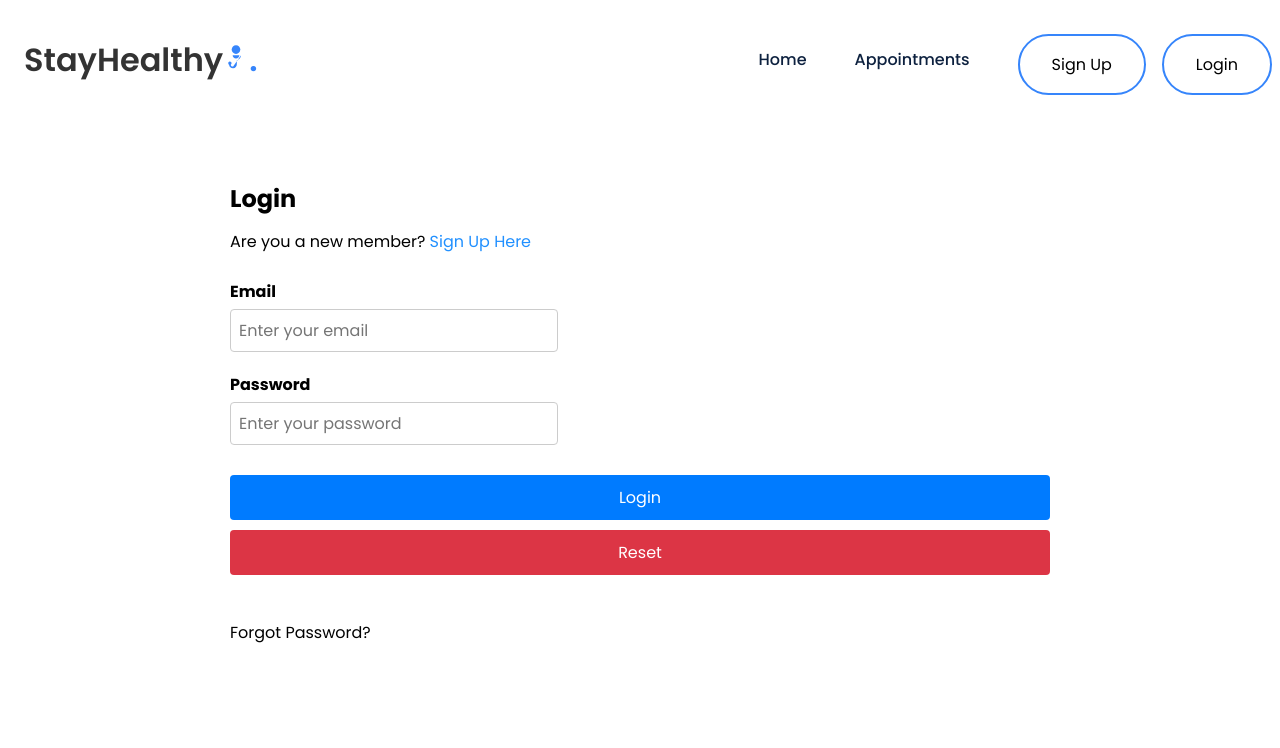
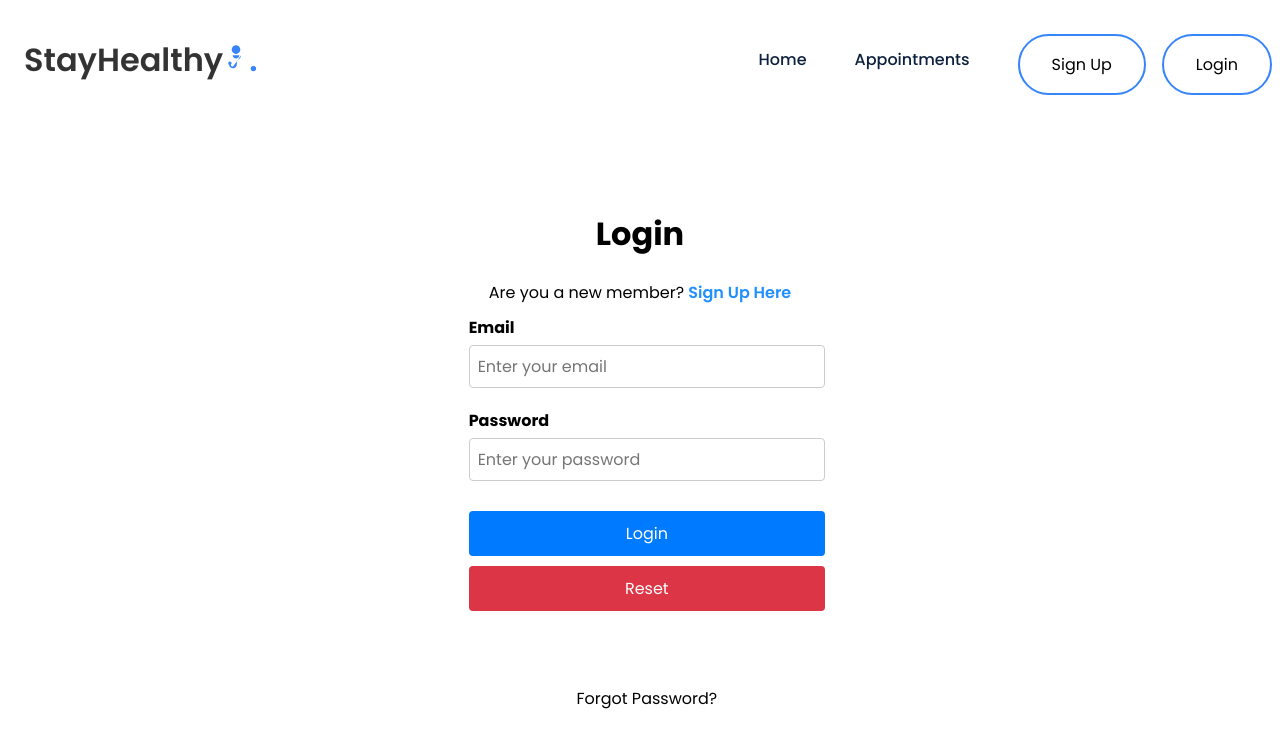
Before and after one commit to alexiscg17/test_med_app, a React (Create React App) app: page /login in a window 1280 px wide. Shown: the top 748 px of the page. Built offline with nearby package versions, Linux system fonts and the light colour scheme.

Commit message:
Refactor CSS and add validations

```diff
--- a/src/Components/Login/Login.css
+++ b/src/Components/Login/Login.css
@@ -1,55 +1,86 @@
 /* Styles for the main container */
 .container {
-    max-width: 900px; /* Maximum width of the container */
+    max-width: 450px; /* Maximum width of the container */
     margin: 0 auto; /* Center the container horizontally */
     padding: 40px; /* Padding inside the container */
     margin-top: 10%; /* Top margin of 10% */
+    overflow: hidden; /* Hide overflowing content */
 }
 
-/* Styles for form groups */
-.form-group {
-    margin-bottom: 20px; /* Bottom margin for spacing between form groups */
+/* Login grid layout */
+.login-grid {
+    display: grid; /* Use grid layout */
+    grid-template-columns: 0.1fr 1.5fr 8fr; /* Similar to signup: tiny + small + main column */
+    grid-gap: 10px; /* Gap between columns */
 }
 
-/* Styles for form group labels */
-.form-group label {
-    display: block; /* Make labels display as block elements */
-    margin-bottom: 5px; /* Bottom margin for spacing below labels */
-    font-weight: bold; /* Bold text for labels */
+/* Login heading text */
+.login-text {
+    margin-top: 30px; /* Add top margin */
+    grid-column: 1 / 4; /* Span across all three columns */
+    text-align: center; /* Center-align text */
 }
 
-/* Styles for form controls */
-.form-control {
-    width: 40%; /* Width of form controls */
-    padding: 8px; /* Padding inside form controls */
-    font-size: 16px; /* Font size of form controls */
-    border: 1px solid #ccc; /* Border around form controls */
-    border-radius: 4px; /* Border radius for rounded corners */
+/* Additional text, like "Not a member?" */
+.login-text1 {
+    grid-column: 1/ 4; /* Span second + third column */
+    text-align: center;
 }
 
-/* Styles for button groups */
-.btn-group {
-    margin-top: .0001px; /* Top margin for spacing above button groups */
-    margin-bottom: 20px; /* Bottom margin for spacing below button groups */
+.login-text1 span {
+    color: #3c79a7;
+    font-weight: 600;
+    cursor: pointer;
 }
 
-/* Styles for buttons */
-.btn {
-    padding: 10px 20px; /* Padding inside buttons */
-    font-size: 16px; /* Font size of buttons */
-    border: none; /* No border for buttons */
-    border-radius: 4px; /* Border radius for rounded corners on buttons */
-    cursor: pointer; /* Cursor style on hover for buttons */
+/* Form section */
+.login-form {
+    grid-column: 2 / 4; /* Span second + third column */
 }
 
-/* Styles for primary buttons */
-.btn-primary {
-    background-color: #007bff; /* Background color for primary buttons */
-    color: #fff; /* Text color for primary buttons */
+/* Form groups */
+.form-group {
+    margin-bottom: 20px; /* Space between inputs */
 }
 
-/* Styles for danger (red) buttons */
+.form-group label {
+    display: block;
+    margin-bottom: 5px;
+    font-weight: bold;
+}
+
+/* Inputs */
+.form-control {
+    width: 100%; /* Fill the grid cell */
+    padding: 8px;
+    font-size: 16px;
+    border: 1px solid #ccc;
+    border-radius: 4px;
+}
+
+/* Button group */
+.btn-group {
+    margin-top: .0001px; /* Add a small top margin to button group */
+    margin-bottom: 20px; /* Add bottom margin to button group */
+}
+
+/* Buttons */
+.btn {
+    padding: 10px 20px;
+    font-size: 16px;
+    border: none;
+    border-radius: 4px;
+    cursor: pointer;
+}
+
+/* Primary button */
+.btn-primary {
+    background-color: #007bff;
+    color: #fff;
+}
+
+/* Danger button */
 .btn-danger {
-    background-color: #dc3545; /* Background color for danger buttons */
-    color: #fff; /* Text color for danger buttons */
+    background-color: #dc3545;
+    color: #fff;
 }
--- a/src/Components/Login/Login.js
+++ b/src/Components/Login/Login.js
@@ -6,9 +6,9 @@ const Login = () => {
         <div className="container">
             <div className="login-grid">
                 <div className="login-text">
-                    <h2>Login</h2>
+                    <h1>Login</h1>
                 </div>
-                <div className="login-text">
+                <div className="login-text1">
                     Are you a new member? <span><a href="signup" style={{color: "#2190FF"}}> Sign Up Here</a></span>
                 </div>
                 <br />
@@ -16,7 +16,16 @@ const Login = () => {
                     <form>
                         <div className="form-group">
                             <label for="email">Email</label>
-                            <input type="email" name="email" id="email" className="form-control" placeholder="Enter your email" aria-describedby="helpId" />
+                            <input
+                                type="email"
+                                name="email"
+                                id="email"
+                                required
+                                className="form-control"
+                                placeholder="Enter your email"
+                                pattern="[a-z0-9._%+-]+@[a-z0-9.-]+\.[a-z]{2,}$"
+                                title="Please enter a valid email address"
+                            />
                         </div>
                         <div className="form-group">
                             <label for="password">Password</label>
--- a/src/Components/SignUp/SignUp.css
+++ b/src/Components/SignUp/SignUp.css
@@ -1,6 +1,6 @@
 /* Styles for the container element */
 .container {
-    max-width: 900px; /* Set maximum width for the container */
+    max-width: 450px; /* Set maximum width for the container */
     margin: 0 auto; /* Center the container horizontally */
     padding: 40px; /* Add padding inside the container */
     margin-top: 10%; /* Set top margin as a percentage of the viewport height */
@@ -32,8 +32,8 @@
 
 /* Styles for additional signup text */
 .signup-text1 {
-    grid-column: -1 / 3; /* Span from second to third column from the end */
-    text-align: right; /* Right-align text */
+    grid-column: 1 / 4; /* Span from first to third column*/
+    text-align: center; /* center-align text */
 }
 
 .signup-text1 span {
@@ -82,7 +82,7 @@
 
 /* Styles for form controls in the signup form */
 .form-control {
-    width: 40%; /* Set width of form controls */
+    width: 100%;
     padding: 8px; /* Add padding inside form controls */
     font-size: 16px; /* Set font size */
     border: 1px solid #ccc; /* Add border with color */
--- a/src/Components/SignUp/SignUp.js
+++ b/src/Components/SignUp/SignUp.js
@@ -3,13 +3,13 @@ import "./SignUp.css";
 
 const SignUp = () => {
   return (
-    <div className="container" style={{ marginTop: "5%" }}>
+    <div className="container">
       <div className="signup-grid">
         <div className="signup-text">
           <h1>Sign Up</h1>
         </div>
 
-        <div className="signup-text1" style={{ textAlign: "left" }}>
+        <div className="signup-text1">
           Already a member?{" "}
           <span>
             <a href="/login" style={{ color: "#2190FF" }}>
@@ -29,6 +29,10 @@ const SignUp = () => {
                 required
                 className="form-control"
                 placeholder="Enter your name"
+                minLength={2} // must be at least 2 characters
+                maxLength={50} // limit to 50 characters
+                pattern="[A-Za-z\s]+" // only letters and spaces
+                title="Name should contain only letters"
               />
             </div>
 
@@ -41,6 +45,8 @@ const SignUp = () => {
                 required
                 className="form-control"
                 placeholder="Enter your phone number"
+                pattern="[0-9]{10}" // exactly 10 digits
+                title="Phone number must be 10 digits"
               />
             </div>
 
@@ -53,6 +59,8 @@ const SignUp = () => {
                 required
                 className="form-control"
                 placeholder="Enter your email"
+                pattern="[a-z0-9._%+-]+@[a-z0-9.-]+\.[a-z]{2,}$"
+                title="Please enter a valid email address"
               />
             </div>
 
```
Lines whose indentation alone changed are shown as unchanged.
